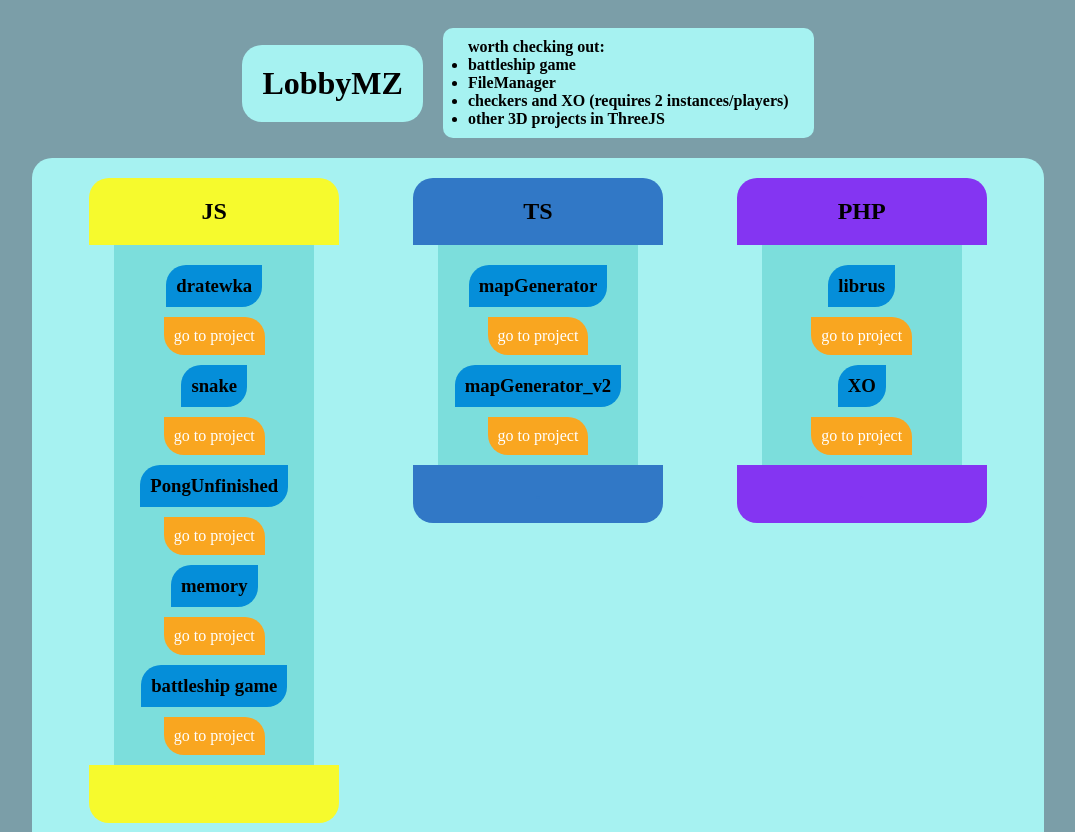
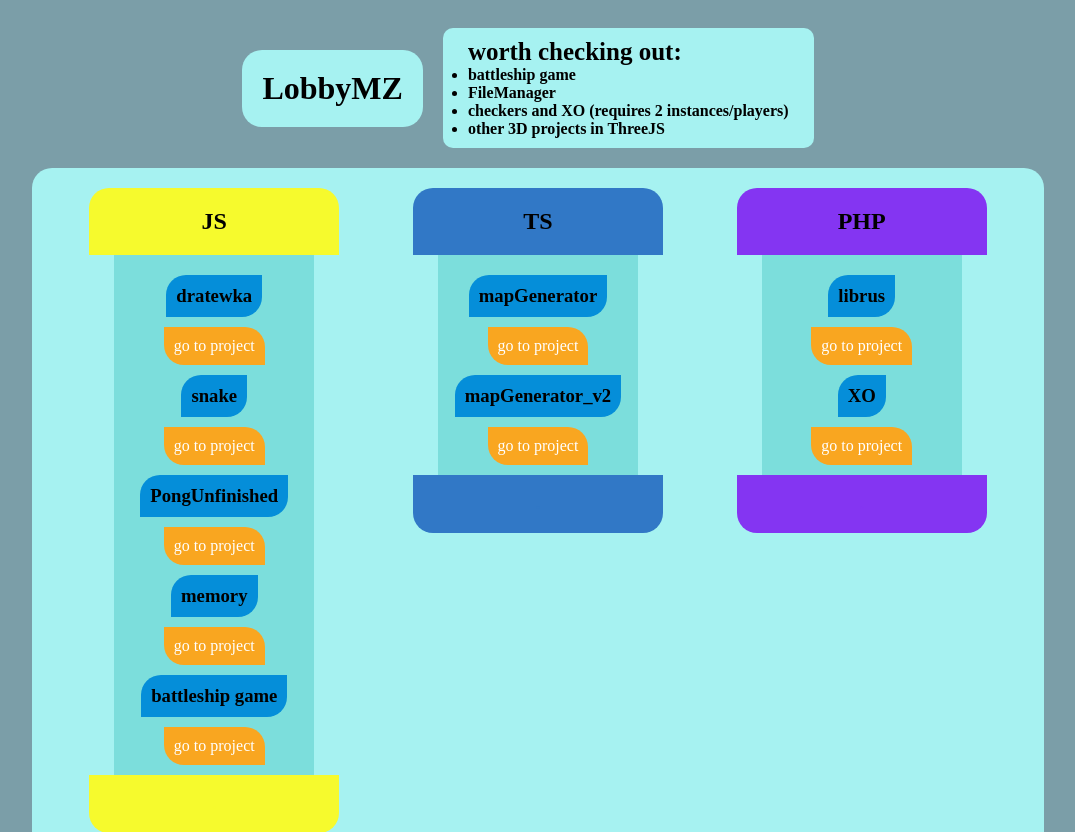
Before and after one commit to MikolajZasko/lobbymz.ct8, a PHP site: page / in a window 1280 px wide. Shown: the top 832 px of the page, without its empty margins (102-1177 px from the left). Run offline with PHP 8.4, Linux system fonts and the light colour scheme.

Commit message:
updated comments

```diff
--- a/lobbymz.ct8.pl/public_html/index.css
+++ b/lobbymz.ct8.pl/public_html/index.css
@@ -121,3 +121,10 @@ h4 {
 
     font-weight: bold;
 }
+
+.list_header {
+    font-size: 25px;
+
+    padding: 0px;
+    margin: 0px;
+}
--- a/lobbymz.ct8.pl/public_html/index.html
+++ b/lobbymz.ct8.pl/public_html/index.html
@@ -14,7 +14,9 @@
     <div class="container_row">
         <h1>LobbyMZ</h1>
         <ul id="worth_box">
-            <th>worth checking out:</th>
+            <th>
+                <h3 class="list_header">worth checking out:</h3>
+            </th>
             <li>battleship game</li>
             <li>FileManager</li>
             <li>checkers and XO (requires 2 instances/players)</li>
```
